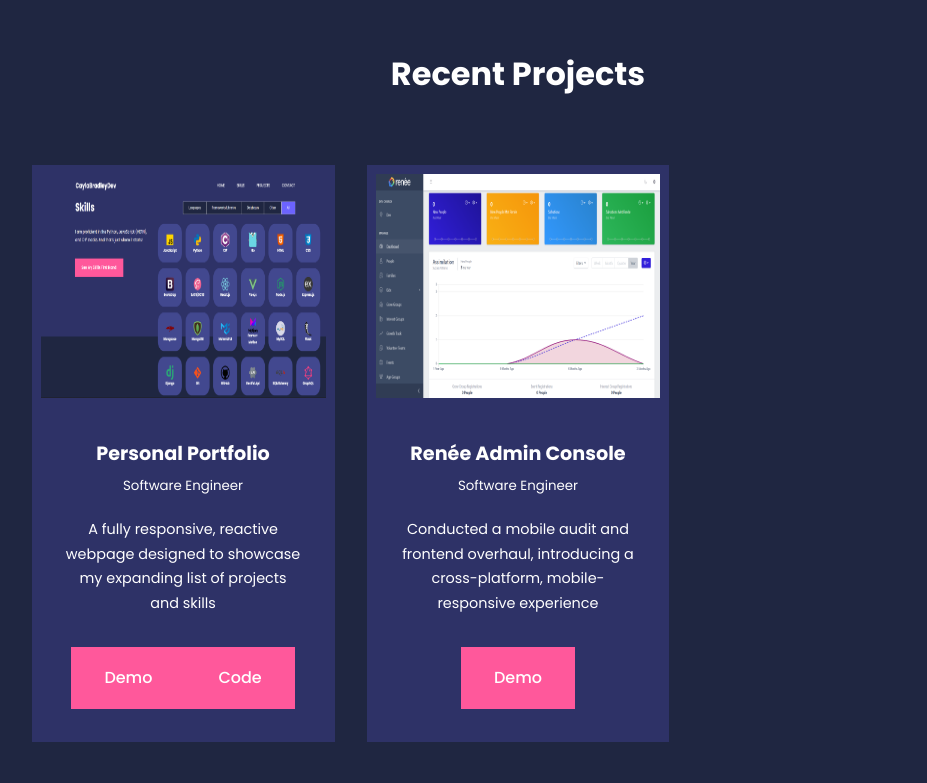
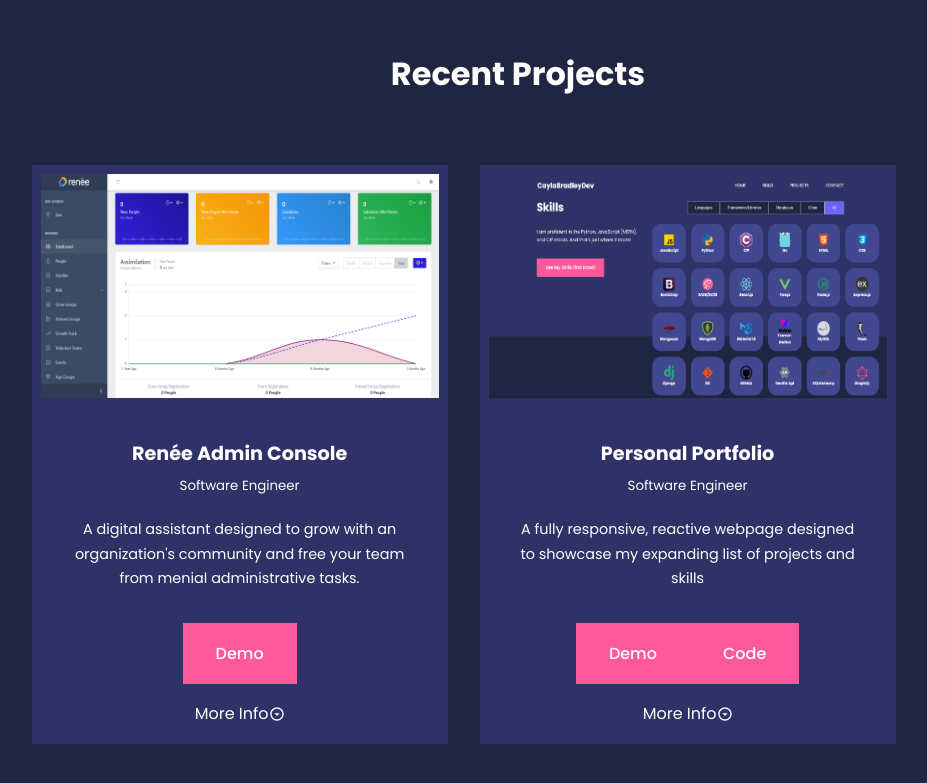
Before and after one commit to caynoelani/react-portfolio, a React (Create React App) app in the folder client/: page / in a window 1280 px wide. Shown: the part 1729-2512 px from the top of the page, without its empty margins (122-1049 px from the left). Built offline with nearby package versions, Linux system fonts and the light colour scheme.

Commit message:
implement  MoreInfoDropdown component

```diff
--- /dev/null
+++ b/client/src/components/MoreInfoDropdown/MoreInfoDropdown.jsx
@@ -0,0 +1,44 @@
+import React, { useState, useEffect } from 'react'
+import { motion } from 'framer-motion'
+
+import { MdOutlineArrowDropDownCircle } from 'react-icons/md'
+import './MoreInfoDropdown.scss'
+
+const MoreInfoDropdown = (props) => {
+    const [showMore, setShowMore] = useState(false)
+
+    return (
+        <div className='more-info-dropdown-container'>
+            <motion.div
+                layout
+                data-show-more={showMore}
+                className='more-info-content'
+                id='more-info-content'
+            >
+                <ul>
+                    <strong>Contributions:</strong><br/>
+                    {props.jobDescription.map((bulletPoint, index)=> (
+                        <li key={index}>{bulletPoint}</li>
+                    ))}
+                </ul>
+                <p><strong>Technologies Used:</strong><br/>{props.technologies.map((technology, index) => (
+                    <span key={index}>{`${technology}, `}</span>
+                ))}</p>
+            </motion.div>
+            <div className='expand-dropdown' onClick={() => setShowMore(!showMore)}>
+                <span className='expand-dropdown__text app__flex'>
+                    {
+                        showMore ?
+                        'Hide Info':
+                        <>
+                            More Info
+                            <MdOutlineArrowDropDownCircle />
+                        </>
+                    }
+                </span>
+            </div>
+        </div>
+    )
+}
+
+export default MoreInfoDropdown
--- /dev/null
+++ b/client/src/components/MoreInfoDropdown/MoreInfoDropdown.scss
@@ -0,0 +1,28 @@
+@use '../../styles/variables';
+
+.more-info-dropdown-container {
+    margin-bottom: 1rem;
+    margin-top: -1rem;
+
+    .more-info-content {
+        overflow: hidden;
+
+        &[data-show-more="false"] {
+            height: 0;
+        }
+
+        &[data-show-more="true"] {
+            height: fit-content;
+            padding: 2rem 4rem;
+
+            ul li {
+                list-style: circle;
+                margin-bottom: 1rem;
+            }
+        }
+    }
+
+    .expand-dropdown {
+        cursor: pointer;
+    }
+}
--- a/client/src/components/Navbar/Navbar.jsx
+++ b/client/src/components/Navbar/Navbar.jsx
@@ -8,7 +8,7 @@ const Navbar = () => {
     const [toggle, setToggle] = useState(false)
     const [navColor, setNavColor] = useState(false)
 
-    //Change Nav OnScroll
+    //Change Nav Colorcd clien OnScroll
     const changeNavColor = () => {
         if (window.scrollY >= 80){
             setNavColor(true)
--- a/client/src/components/ProjectCard/ProjectCard.jsx
+++ b/client/src/components/ProjectCard/ProjectCard.jsx
@@ -1,5 +1,5 @@
 import React from 'react'
-import { Button } from '../../components'
+import { Button, MoreInfoDropdown } from '../../components'
 
 const ProjectCard = (props) => {
     return (
@@ -18,6 +18,7 @@ const ProjectCard = (props) => {
                     {!props.classified && <Button href={props.codeUrl} classes='btn btn--project' text="Code" target="_blank" type='anchor--external'/>}
                 </div>
             </div>
+            <MoreInfoDropdown jobDescription={props.jobDescription} technologies={props.technologies}/>
         </article>
     )
 }
--- a/client/src/components/index.js
+++ b/client/src/components/index.js
@@ -3,3 +3,4 @@ export { default as Button } from './Button/Button'
 export { default as DotNavigation } from './DotNavigation/DotNavigation'
 export { default as SocialIcons } from './SocialIcons/SocialIcons'
 export { default as ProjectCard } from './ProjectCard/ProjectCard'
+export { default as MoreInfoDropdown } from './MoreInfoDropdown/MoreInfoDropdown'
--- a/client/src/constants/projectsData.js
+++ b/client/src/constants/projectsData.js
@@ -4,24 +4,33 @@ const projectsData = () => {
     return (
         [
             {
+                title: 'Renée Admin Console',
+                role: 'Software Engineer',
+                images: [images.renee, images.renee1, images.renee2,] ,
+                summary: "A digital assistant designed to grow with an organization's community and free your team from menial administrative tasks.",
+                jobDescription: [
+                    'Conducted a mobile audit and frontend overhaul, introducing a cross-platform, mobile-responsive experience',
+                    'Collaborated with design and backend engineer teams to implement new features and improve existing functionality using, Vue.js, the CoreUI Library, and Go',
+                ],
+                technologies: ['Go', 'JavaScript', 'Vue.js','CoreUi', 'CSS'],
+                demoUrl: 'https://www.myrenee.io/',
+                codeUrl: "",
+                classified: true,
+            },
+            {
                 title: 'Personal Portfolio',
                 role: 'Software Engineer',
                 images: [images.personalPortfolio, images.personalPortfolio1, images.personalPortfolio2] ,
                 summary: 'A fully responsive, reactive webpage designed to showcase my expanding list of projects and skills',
-                technologies: ['JavaScript', 'React', 'React-Icons', 'Framer-Motion', 'SASS/SCSS', 'formspree', 'CSS', 'HTML'],
+                jobDescription: [
+                    'Built rich visual and reusable components with the React.js framework and its related react hooks, such as useState and useEffect, to produce a scalable, single-page application',
+                    'Utilized best practices in code organization, as well as BEM naming conventions and Higher Order Components, to write clean, efficient, maintainable, and scalable code',
+                    'Designed a visually stimulating and dynamic UI/UX through the Framer Motion Library and SCSS preprocessor',
+                ],
+                technologies: ['JavaScript', 'React.js', 'Framer-Motion', 'SCSS',  'React-Icons', 'formspree'],
                 demoUrl: '#',
                 codeUrl: "https://github.com/caynoelani/react-portfolio",
                 classified: false,
-            },
-            {
-                title: 'Renée Admin Console',
-                role: 'Software Engineer',
-                images: [images.renee, images.renee1, images.renee2,] ,
-                summary: 'Conducted a mobile audit and frontend overhaul, introducing a cross-platform, mobile-responsive experience',
-                technologies: ['Go', 'JavaScript', 'Vue','CoreUi', 'CSS', 'HTML'],
-                demoUrl: 'https://www.myrenee.io/',
-                codeUrl: "",
-                classified: true,
             },
         ]
     )
--- a/client/src/container/Header/Header.jsx
+++ b/client/src/container/Header/Header.jsx
@@ -11,7 +11,7 @@ const Header = () => {
                 <div className="header__description">
                     <h2>Software Engineer</h2>
                     <p>
-                        I build full-stack applications both you and your clients will love!
+                        I'm a highly motivated developer with a passion for creating dynamic and innovative full-stack applications that balance scalability, performance, and the user experience. Hire me to build applications both you and your clients will love!
                     </p>
                     <Button href="#contact" classes="btn btn--primary" text="Let's Connect!" type='anchor--internal'/>
                 </div>
--- a/client/src/container/Projects/Projects.jsx
+++ b/client/src/container/Projects/Projects.jsx
@@ -28,6 +28,8 @@ const Projects = () => {
                             role={project.role}
                             images={project.images}
                             summary={project.summary}
+                            jobDescription={project.jobDescription}
+                            technologies={project.technologies}
                             demoUrl={project.demoUrl}
                             codeUrl={project.codeUrl}
                             classified={project.classified}
--- a/client/src/container/Projects/Projects.scss
+++ b/client/src/container/Projects/Projects.scss
@@ -7,12 +7,15 @@
         display: grid;
         grid-template-columns: repeat(3, 1fr);
         gap: 2rem;
+        align-items: center;
+        justify-items: center;
     }
 
     .project {
         background: variables.$color-bg1;
         text-align: center;
         border: 1px solid transparent;
+        width: 26rem;
 
         &:hover {
             background: transparent;
@@ -37,6 +40,5 @@
             margin: 1.2rem 0 2rem;
             font-size: 0.9rem;
         }
-
     }
 }
```
